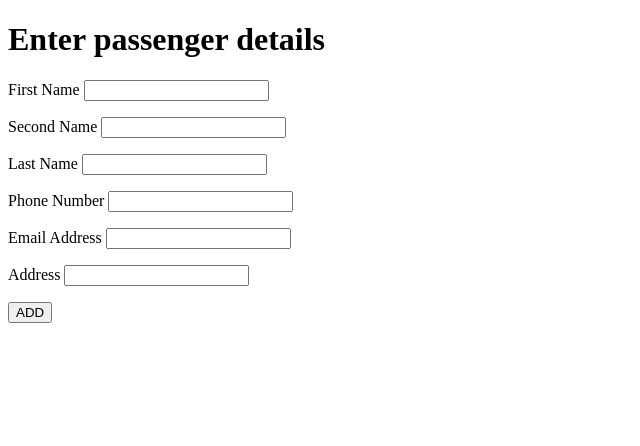
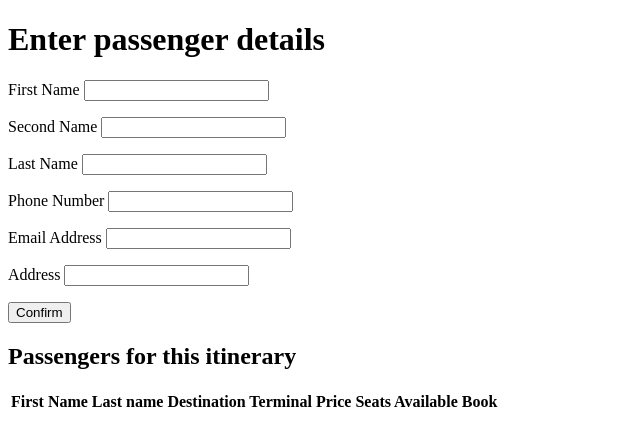
Before and after one commit to chanyadeshani/flight, a Flask app: page /customer in a window 1280 px wide. Shown: the top 446 px of the page, without its empty margins (0-640 px from the left). Run offline with Flask 3, Linux system fonts and the light colour scheme; lists and menus that the app fills with data are empty.

Commit message:
WTForm is working and customer table added

```diff
--- a/forms.py
+++ b/forms.py
@@ -1,5 +1,5 @@
 from flask_wtf import FlaskForm
-from wtforms import (StringField, TextAreaField, IntegerField, BooleanField,
+from wtforms import (StringField, SubmitField, IntegerField, BooleanField,
                      RadioField)
 from wtforms.validators import InputRequired, Length
 
@@ -17,3 +17,4 @@ class CustomerForm(FlaskForm):
                                                              Length(min=6, max=35)])
     address = StringField('Address', validators=[InputRequired(),
                                                  Length(min=6, max=100)])
+    submit = SubmitField('Confirm')
--- a/main.py
+++ b/main.py
@@ -36,9 +36,22 @@ def submit_order():
     return available_flights
 
 
-@app.route('/confirm')
+@app.route('/confirm', methods=['POST'])
 def customers():
-    return "<H1> Successful</H1>"
+    data = request.get_json()
+    print("Request received:", request.json)
+    first_name = data.get('first_name')
+    second_name = data.get('second_name')
+    last_name = data.get('last_name')
+    phone_number = data.get('phone_number')
+    email_address = data.get('email_address')
+    address = data.get('address')
+    pasenger = [0, 0, 0, 0, 0, 0]
+
+    pasenger = database.add_pasenger('flight.db', first_name, second_name, last_name, phone_number, email_address,
+                                     address)
+    response = jsonify({'message': 'Data received successfully'})
+    return pasenger
 
 
 @app.route('/customer', methods=('GET', 'POST'))
@@ -46,7 +59,16 @@ def customer():
     form = forms.CustomerForm()
     if request.method == 'POST' and form.validate_on_submit():
         # Process form data if it's a POST request and form is valid
-        # Example: Save form data to the database
+        # Save form data to the database
+        first_name = form.first_name.data
+        second_name = form.second_name.data
+        last_name = form.last_name.data
+        phone_number = form.phone_number.data
+        email_address = form.email_address.data
+        address = form.address.data
+        database.add_pasenger('flight.db', first_name, second_name, last_name, phone_number, email_address,
+                              address)
+        passenger = get_passenger('flight.db', )
         return 'Form submitted successfully!'
     return render_template('Customer_details.html', form=form)
 
--- a/templates/Customer_details.html
+++ b/templates/Customer_details.html
@@ -14,7 +14,8 @@
 </head>
 <body>
 <h1> Enter passenger details</h1>
-<form method="POST" action="/confirm">
+<form method="POST">
+    {{form.hidden_tag()}}
         {{ form.csrf_token }}
         <p>
             {{ form.first_name.label }}
@@ -92,9 +93,23 @@
             </ul>
         {% endif %}
         <p>
-            <button onclick="addCustomer()">ADD</button>
+            {{form.submit()}}
         </p>
     </form>
 
+<div>
+    <h2>Passengers for this itinerary</h2>
+    <table id="passenger-table">
+        <tr>
+            <th>First Name</th>
+            <th>Last name</th>
+            <th>Destination Terminal</th>
+            <th>Price</th>
+            <th>Seats Available</th>
+            <th>Book</th>
+        </tr>
+    </table>
+</div>
+
 </body>
 </html>
```
Also changed, not shown: database.py (+42 -4 lines), flight.db (deleted).
